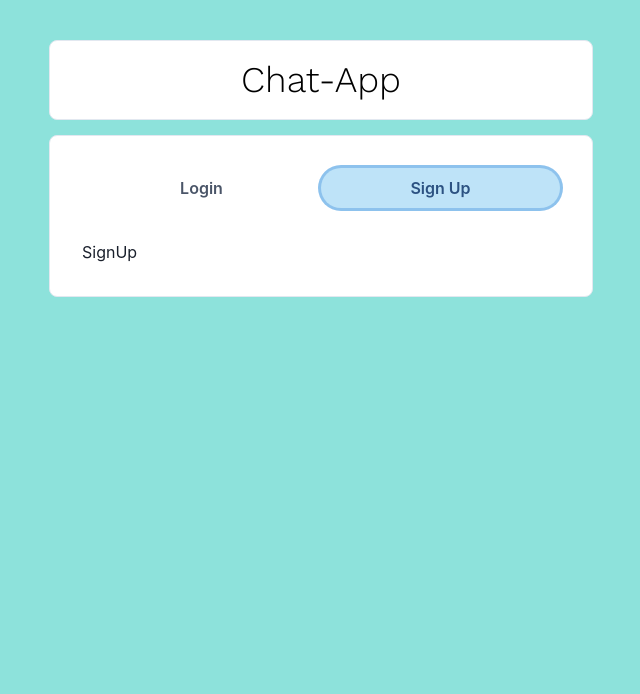
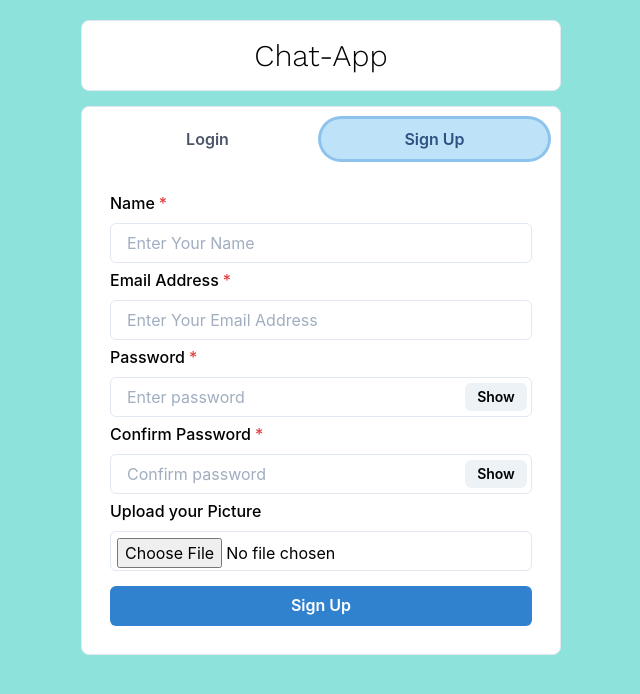
Before and after one commit to Im-Abhi/MERN-Chat-App, a React (Create React App) app in the folder frontend/: page / in a window 1280 px wide. Both pictures are taken after a click on the tab "Sign Up". Shown: the top 694 px of the page, without its empty margins (319-959 px from the left). Built offline with nearby package versions, Linux system fonts and the light colour scheme.

Commit message:
Add fields in signup component

```diff
--- a/frontend/src/App.css
+++ b/frontend/src/App.css
@@ -3,4 +3,5 @@
 .App {
     height: 100vh;
     background-color: rgb(141, 226, 219);
+    color: black;
 }
--- a/frontend/src/components/authentication/SignUp.js
+++ b/frontend/src/components/authentication/SignUp.js
@@ -1,10 +1,89 @@
-import React from 'react';
+import { Button, FormControl, FormLabel, Input, InputGroup, InputRightElement, VStack } from '@chakra-ui/react';
+import React, { useState } from 'react';
 
 const SignUp = () => {
+
+    const [ show, setShow ] = useState(false);
+    const [ name, setName] = useState();
+    const [ email, setEmail] = useState();
+    const [ confirmpassword, setConfirmpassword] = useState();
+    const [ password, setPassword] = useState();
+    const [ pic, setPic] = useState();
+
+    const handleClick = () => setShow(!show)
+
+    const postDetails = (pics) => {
+
+    }
+
+    const submitHandler = (e) => {
+
+    }
+
     return (
-        <>
-            SignUp
-        </>
+        <VStack spacing="5px">
+            <FormControl id="first-name" isRequired>
+                <FormLabel>Name</FormLabel>
+                <Input
+                placeholder="Enter Your Name"
+                onChange={(e) => setName(e.target.value)}
+                />
+            </FormControl>
+            <FormControl id="email" isRequired>
+                <FormLabel>Email Address</FormLabel>
+                <Input
+                type="email"
+                placeholder="Enter Your Email Address"
+                onChange={(e) => setEmail(e.target.value)}
+                />
+            </FormControl>
+            <FormControl id="password" isRequired>
+                <FormLabel>Password</FormLabel>
+                <InputGroup size='md'>
+                    <Input
+                        pr='4.5rem'
+                        type={show ? 'text' : 'password'}
+                        placeholder='Enter password'
+                    />
+                    <InputRightElement width='4.5rem'>
+                        <Button h='1.75rem' size='sm' onClick={handleClick}>
+                        {show ? 'Hide' : 'Show'}
+                        </Button>
+                    </InputRightElement>
+                </InputGroup>
+            </FormControl>
+            <FormControl id="password" isRequired>
+                <FormLabel>Confirm Password</FormLabel>
+                <InputGroup size="md">
+                <Input
+                    type={show ? "text" : "password"}
+                    placeholder="Confirm password"
+                    onChange={(e) => setConfirmpassword(e.target.value)}
+                />
+                <InputRightElement width="4.5rem">
+                    <Button h="1.75rem" size="sm" onClick={handleClick}>
+                    {show ? "Hide" : "Show"}
+                    </Button>
+                </InputRightElement>
+                </InputGroup>
+            </FormControl>
+            <FormControl id="pic">
+                <FormLabel>Upload your Picture</FormLabel>
+                <Input
+                type="file"
+                p={1.5}
+                accept="image/*"
+                onChange={(e) => postDetails(e.target.files[0])}
+                />
+            </FormControl>
+            <Button
+                colorScheme="blue"
+                width="100%"
+                style={{ marginTop: 15 }}
+                onClick={submitHandler}
+            >Sign Up
+            </Button>
+        </VStack>
     )
 }
 
--- a/frontend/src/pages/HomePage.js
+++ b/frontend/src/pages/HomePage.js
@@ -1,29 +1,29 @@
 import React from "react";
 import { Box, Container, Text } from "@chakra-ui/react";
-import { Tabs, TabList, TabPanels, Tab, TabPanel } from '@chakra-ui/react'
+import { Tabs, TabList, TabPanels, Tab, TabPanel } from '@chakra-ui/react';
 import Login from "../components/authentication/Login";
 import SignUp from "../components/authentication/SignUp";
 
 const HomePage = () => {
     return (
-        <Container maxW='xl' centerContent>
+        <Container maxW='lg' centerContent>
             <Box
                 d='flex'
                 justifyContent='center'
                 p={3}
-                bg={"white"}
-                w={"100%"}
-                m={"40px 0 15px 0"}
-                borderRadius={"lg"}
-                borderWidth={"1px"}
+                bg="white"
+                w="100%"
+                m="20px 0 15px 0"
+                borderRadius="lg"
+                borderWidth="1px"
             >
-                <Text fontSize={"4xl"} fontFamily={"Work sans"} color={"black"}>
+                <Text fontSize="3xl" fontFamily="Work sans">
                     Chat-App
                 </Text>
             </Box>
-            <Box bg="white" w="100%" p={4} borderRadius={"lg"} borderWidth={"1px"}>
+            <Box bg="white" w="100%" p={3} borderRadius="lg" borderWidth="1px">
             <Tabs variant='soft-rounded'>
-                <TabList m="1em">
+                <TabList mb="1em">
                     <Tab width="50%">Login</Tab>
                     <Tab width="50%">Sign Up</Tab>
                 </TabList>
```
